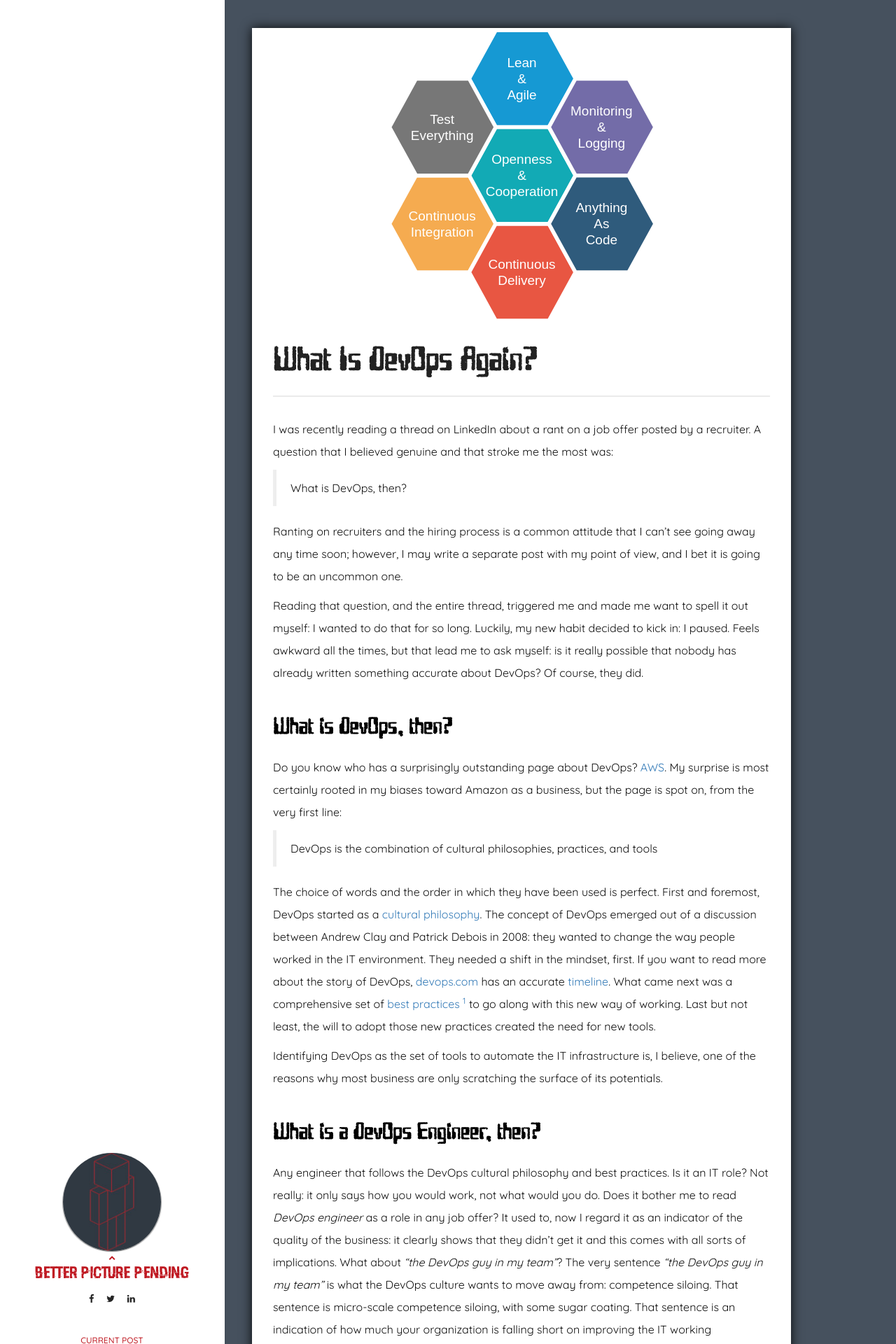
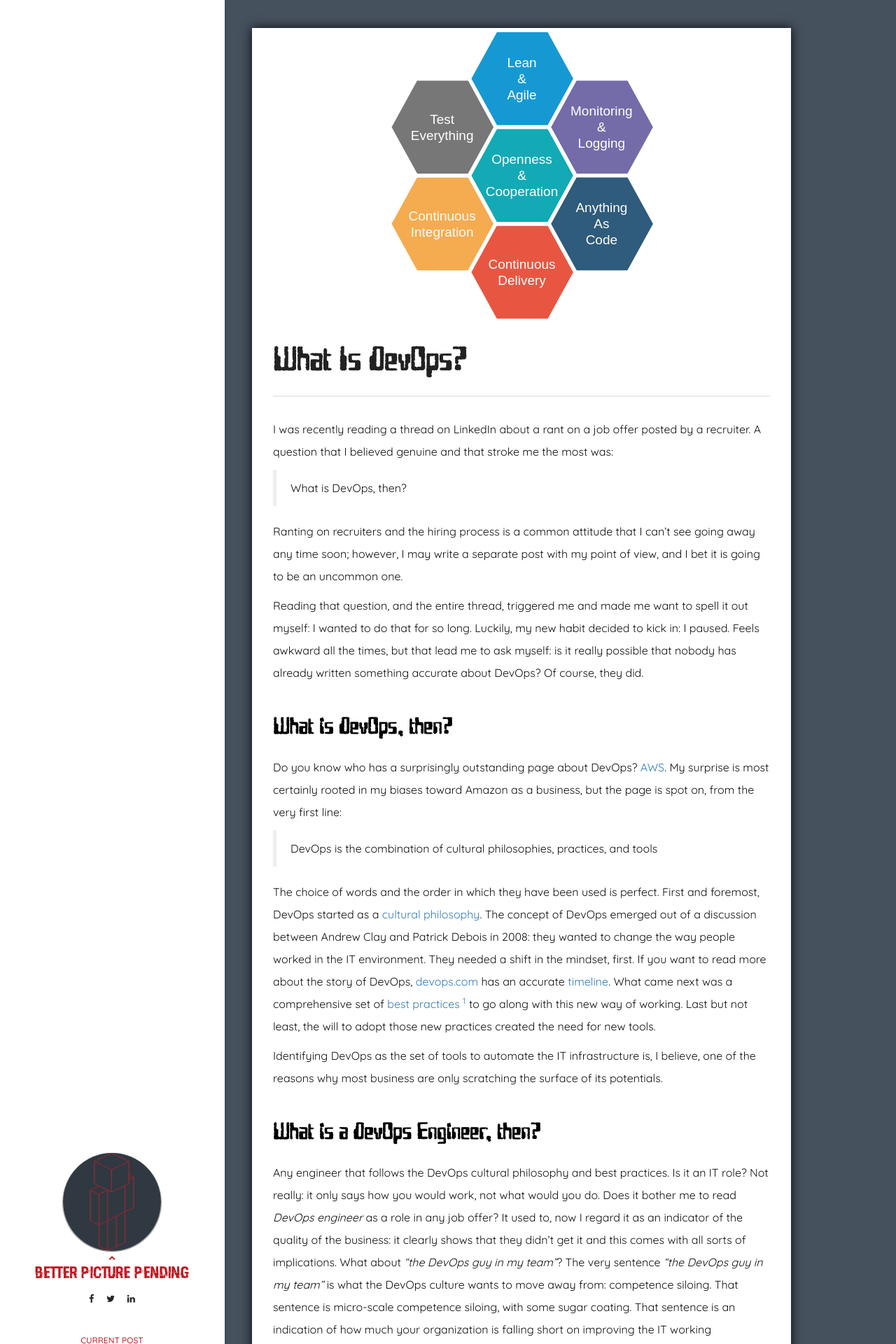
Before and after one commit to lucadevitis/lucadevitis.github.io, a Jekyll site: the page built from _posts/2020-11-20-what-is-devops.md, in a window 1280 px wide. Shown: the top 1920 px of the page at 70% size. Built offline with Jekyll 4.4.1, drawn with Linux system fonts in a browser that asks for light colours.

Commit message:
Fixed name and title

```diff
--- a/_includes/contact-form.html
+++ b/_includes/contact-form.html
@@ -1,5 +1,6 @@
                     <div class="contact_form">
                       <form action="https://formspree.io/f/mnqopzdl" method="POST">
+                        <input type="hidden" name="_subject" value="{{ page.title }}">
                         <label for="name">Name</label>
                         <input id="name" name="name" placeholder="Your Name" type="text" class="form-control">
                         <label for="email">E-mail</label>
--- a/_posts/2020-11-20-what-is-a-devops-again.md
+++ b/_posts/2020-11-20-what-is-devops.md
@@ -1,5 +1,5 @@
 ---
-title: What is DevOps again?
+title: What is DevOps?
 layout: post
 tags: devops
 cover_svg: /assets/images/posts/cover-devops-principles-01.svg
```
